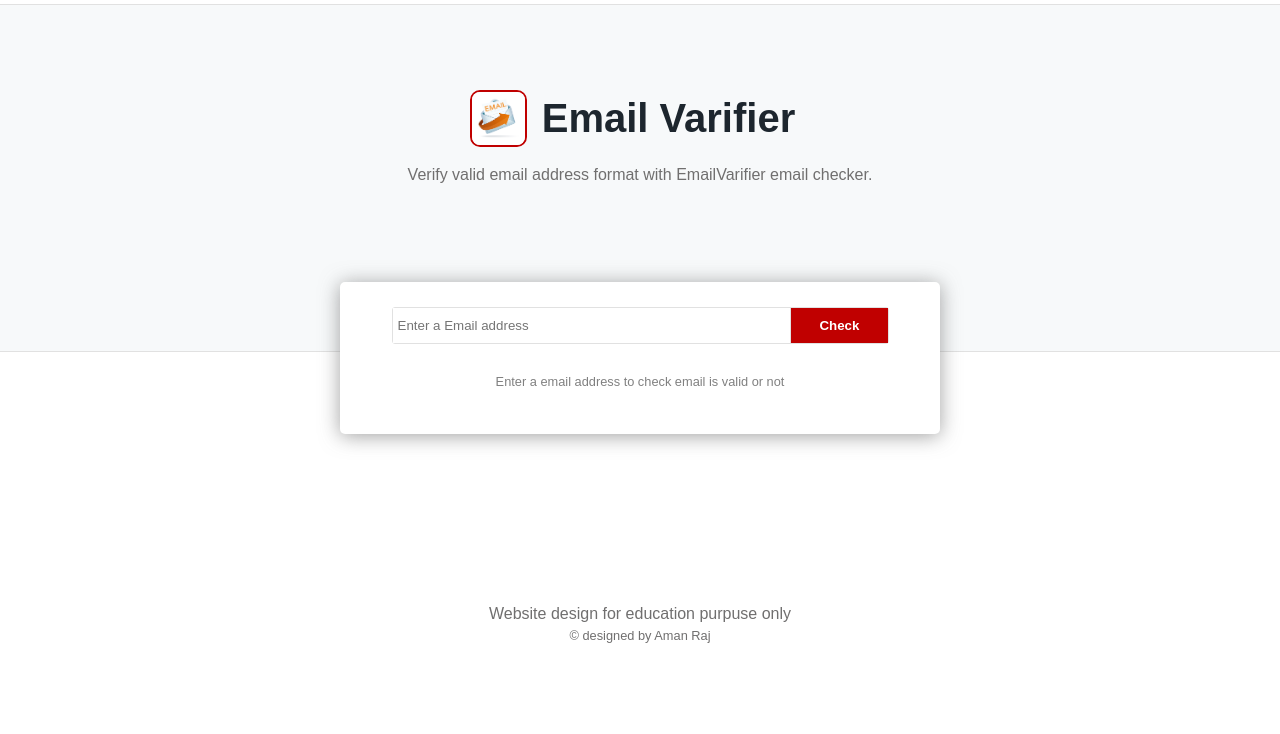
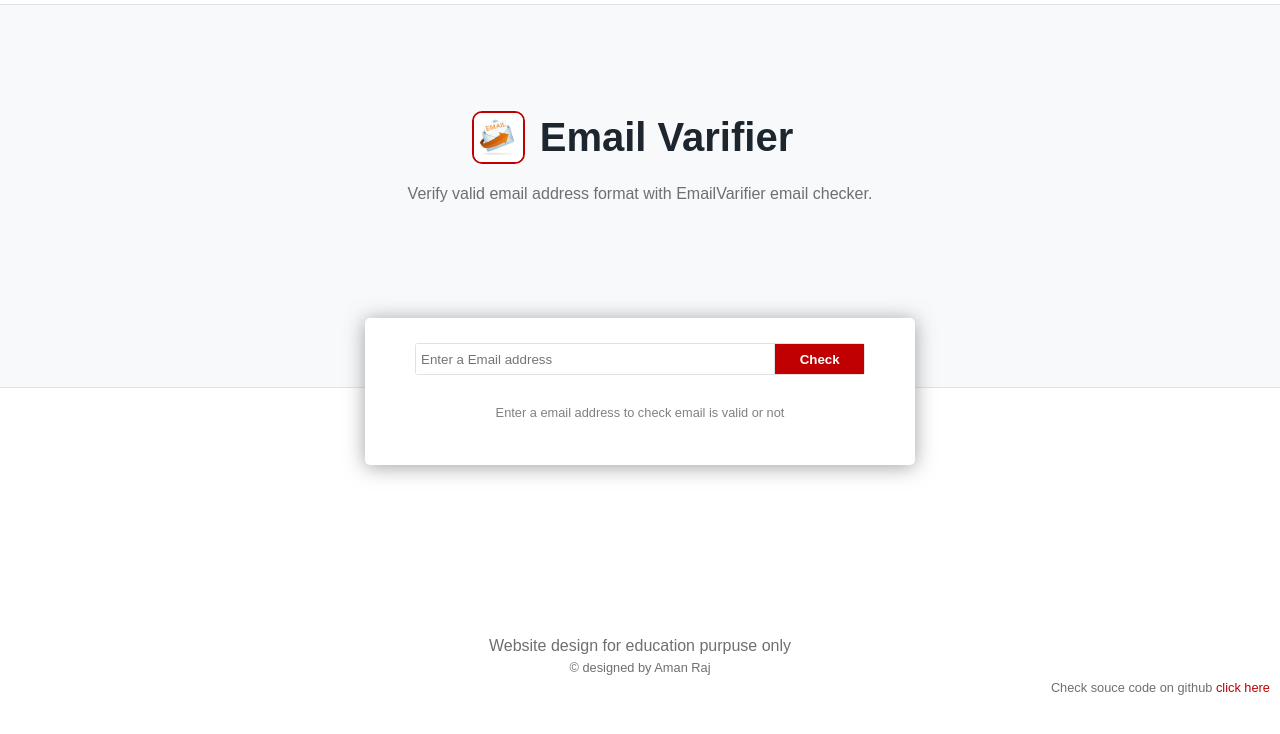
Before and after one commit to amanrajrana/email-verifier, a website: page index.html in a window 1280 px wide. Shown: the part 48-782 px from the top of the page. Drawn offline with Linux system fonts and the light colour scheme.

Commit message:
version 1.1.0
fixed minor changes in html and css

Following changes commit
1. delete javascript/image directory
2. add favicon
3. update README.md

```diff
--- a/css/style.css
+++ b/css/style.css
@@ -1,12 +1,22 @@
+:root {
+    --primary-color: #C00000;
+}
+
+a {
+    color: var(--primary-color);
+    text-decoration: none;
+}
+
 *{
     margin: 0;
     padding: 0;
+    box-sizing: border-box;
 }
 
 /* body section */
 body{
     font-family: sans-serif;
-    height: 90vh;
+    height: 100vh;
 }
 
 /* navigation bar  */
@@ -24,7 +34,7 @@ body{
 }
 
 .navbar h2{
-    color: #C00000;
+    color: var(--primary-color);
     margin: auto 5px;
 }
 
@@ -52,7 +62,7 @@ body{
 
 .heading img{
     width: 53px;
-    border: 2px solid #C00000;
+    border: 2px solid var(--primary-color);
     border-radius: 10px;
 }
 .main-area h1{
@@ -100,14 +110,15 @@ body{
     border: none;
     padding: 5px;
     width: 80%;
-    height: 25px;
+    height: 30px;
     outline: none;
 }
 .input-box #button{
     border: none;
     padding: 5px;
     width: 20%;
-    background-color: rgb(192, 0, 0);
+    height: 30px;
+    background-color: var(--primary-color);
     border-left: 1px solid rgb(225, 225, 225);
     cursor: pointer;
     outline: none;
@@ -131,19 +142,19 @@ body{
 /* footer section */
 .footer{
     position: relative;
+    bottom: 0;
     background-color: #fff;
     height: 20%;
     display: flex;
     flex-direction: column;
     text-align: center;
     margin-bottom: auto auto 20px auto;
-    /* border: 2px solid red; */
     justify-content: end;
     color:rgb(112, 111, 111);
 }
 
 .footer div{
-    color: #C00000;
+    color: var(--primary-color);
     font-weight: 600;
     display: flex;
     justify-content: center;
@@ -157,3 +168,10 @@ body{
     font-size: 0.8rem;
     margin: 5px;
 }
+
+/* git hub link  */
+#github-link {
+    text-align: right;
+    font-size: 0.8rem;
+    margin-right: 10px;
+}
--- a/index.html
+++ b/index.html
@@ -5,16 +5,19 @@
   <meta charset="UTF-8">
   <meta http-equiv="X-UA-Compatible" content="IE=edge">
   <meta name="viewport" content="width=device-width, initial-scale=1.0">
+  <link rel="icon" type="image/x-icon" href="/image/favicon.ico">
   <link rel="stylesheet" href="css/style.css">
   <title>Valid Email Checker</title>
 </head>
 
 <body>
-  <section class="navbar">
+  <!-- NAVBAR  -->
+  <nav class="navbar">
     <img src="image/logo.png" alt="logo">
-    <h2 id="websiteName">Check Email</h2>
-  </section>
+    <h2 id="websiteName"><a href="/">Check Email</a></h2>
+  </nav>
 
+  <!-- UPPER SECTION  -->
   <section class="main-area">
     <div class="heading">
       <img src="image/email.jpg" alt="email image">
@@ -24,6 +27,7 @@
     <script src="javascript/script.js"></script>
   </section>
 
+  <!-- USER INPUT AREA  -->
   <section class="input-box">
     <div>
       <input type="text" value="" name="" id="userEmail" placeholder="Enter a Email address" required
@@ -33,11 +37,13 @@
     <p>Enter a email address to check email is valid or not</p>
   </section>
 
-  <section class="footer">
+  <!-- FOOTER  -->
+  <footer class="footer">
     <div id="result"></div>
     <p>Website design for education purpuse only</p>
     <p id="author">&copy; designed by Aman Raj</p>
-  </section>
+    <p id="github-link">Check souce code on github <a href="https://github.com/amanrana0/email-varifier" target="_blank">click here</a></p>
+  </footer>
 </body>
 
 </html>
--- a/javascript/script.js
+++ b/javascript/script.js
@@ -21,20 +21,18 @@ const checkValidEmail = () => {
 }
 
 //main fucntion
-const main=()=>{
+const main = () => {
     let email = document.getElementById('userEmail').value;
     email = email.trim();
     let flag = false;
-    let result;
 
     if (checkAtTheRate(email) == false) {
-        result ="Please enter a valid email example@email.com";
+        result = "Please enter a valid email example@email.com";
     }
     else {
         let indexOfAt = email.indexOf("@");
         let userName = email.slice(0, indexOfAt);
         let serverName = email.slice((indexOfAt + 1));
-        // alert=("this is Aman Raj")
 
         if (checkLetter(email[0]) == false) {
             document.getElementById('result').innerHTML = "Email can only start with Letters (i.e a-z)";
@@ -42,10 +40,10 @@ const main=()=>{
         else {
 
             for (let i in userName) {
-                if (checkLetter(userName[i]) == true) {
+                if (checkLetter(userName[i])) {
                     flag = true;
                 }
-                else if (checkNumber(userName[i]) == true) {
+                else if (checkNumber(userName[i])) {
                     flag = true;
                 }
                 else if (userName[i] == "-" || userName[i] == ".") {
@@ -53,22 +51,22 @@ const main=()=>{
                 }
                 else {
                     flag = false;
-                    document.getElementById('result').innerHTML ="please enter a valid email " + userName[i] + " is not allowed in email address";
+                    document.getElementById('result').innerHTML = "please enter a valid email " + userName[i] + " is not allowed in email address";
                     break;
                 }
             }
         }
         if (flag == false) {
-            result="You enter invalid address";
+            result = "You enter invalid address";
         }
         else {
             if (serverName.includes(".") == false) {
-                result="Your server name " + serverName + " is not valid";
+                result = "Your server name " + serverName + " is not valid";
                 flag = false;
             }
             else {
                 if (serverName.indexOf(".") == "0") {
-                    document.getElementById('result').innerHTML ="you server domain is not valid";
+                    document.getElementById('result').innerHTML = "you server domain is not valid";
                     flag = false;
                 }
                 else {
@@ -85,7 +83,7 @@ const main=()=>{
                         }
                         else {
                             flag = false;
-                            document.getElementById('result').innerHTML  ="please enter a valid server name " + serverName[i] + " is not allowed in email server address";
+                            document.getElementById('result').innerHTML = "please enter a valid server name " + serverName[i] + " is not allowed in email server address";
                             break;
                         }
                     }
@@ -95,11 +93,11 @@ const main=()=>{
     }
 
     if (flag == true) {
-        document.getElementById('result').innerHTML = "Congratulation! You have entered valid email";
+        document.getElementById('result').innerHTML = "You have entered valid email";
 
     }
 }
 
-const clearMessage =()=>{
+const clearMessage = () => {
     document.getElementById('result').innerHTML = "";
 }
```
Also changed, not shown: package.json (added, +11 -0 lines), README.md, image/Screenshot/Screenshot-1.png (added), image/Screenshot/Screenshot-2.png (added), image/favicon.ico (added), javascript/image/bg-image.jpg (deleted), javascript/image/email.jpg (deleted), javascript/image/logo.png (deleted).
